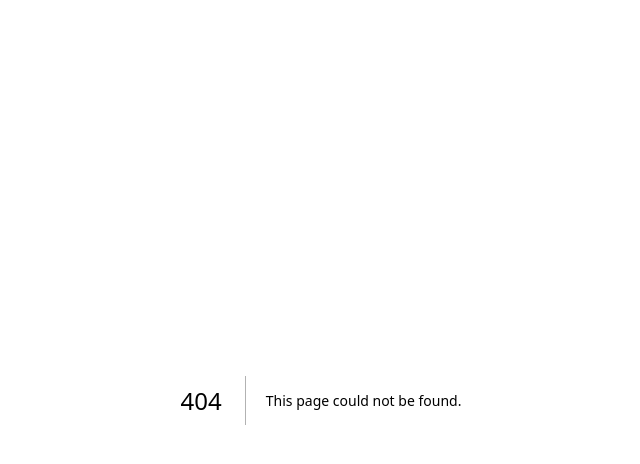
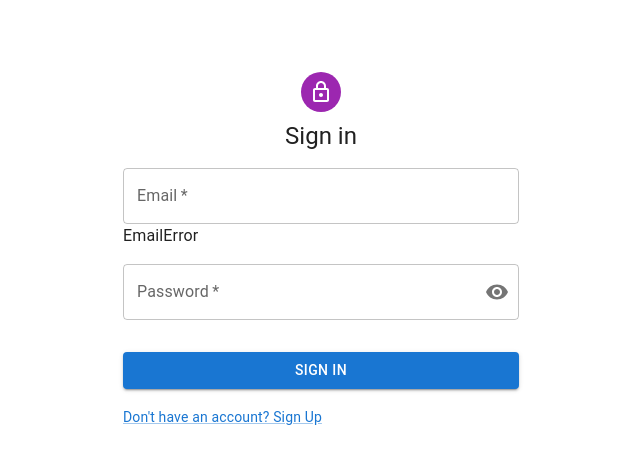
Before and after one commit to peVelosa/to-do-app, a Next.js app: page /signin in a window 1280 px wide. Before the commit this address had no page. Shown: the top 464 px of the page, without its empty margins (319-959 px from the left). Built offline with nearby package versions, Linux system fonts and the light colour scheme.

Commit message:
signin page

```diff
--- a/package.json
+++ b/package.json
@@ -8,13 +8,14 @@
     "start": "next start",
     "lint": "next lint",
     "server:prisma": "npx prisma studio",
-    "server:main": "pscale connect to-do-app --port 3309",
-    "server:shadow": "pscale connect to-do-app --port 3319",
+    "server:main": "pscale connect to-do-app main --port 3309",
+    "server:shadow": "pscale connect to-do-app shadow --port 3319",
     "server": "concurrently \"npm run server:prisma\" \"npm run server:main\" \"npm run server:shadow\""
   },
   "dependencies": {
     "@emotion/react": "^11.10.6",
     "@emotion/styled": "^11.10.6",
+    "@mui/icons-material": "^5.11.11",
     "@mui/material": "^5.11.15",
     "@mui/styled-engine-sc": "^5.11.11",
     "@prisma/client": "^4.12.0",
@@ -32,6 +33,7 @@
     "react-dnd": "^16.0.1",
     "react-dnd-html5-backend": "^16.0.1",
     "react-dom": "18.2.0",
+    "react-hook-form": "^7.43.8",
     "styled-components": "^5.3.9",
     "typescript": "5.0.2"
   },
--- /dev/null
+++ b/src/components/fields/Email/Email.tsx
@@ -0,0 +1,15 @@
+import { FormControl, InputLabel, OutlinedInput } from "@mui/material";
+import React from "react";
+import EmailError from "./EmailError";
+
+const Email = () => {
+  return (
+    <FormControl sx={{ my: 1 }} variant="outlined" fullWidth required>
+      <InputLabel htmlFor="email">Email</InputLabel>
+      <OutlinedInput name="email" label="Email" id="email" type={"text"} />
+      <EmailError />
+    </FormControl>
+  );
+};
+
+export default Email;
--- /dev/null
+++ b/src/components/fields/Email/EmailError.tsx
@@ -0,0 +1,7 @@
+import React from "react";
+
+const EmailError = () => {
+  return <div>EmailError</div>;
+};
+
+export default EmailError;
--- /dev/null
+++ b/src/components/fields/Password/Password.tsx
@@ -0,0 +1,41 @@
+import { VisibilityOff, Visibility } from "@mui/icons-material";
+import {
+  FormControl,
+  InputLabel,
+  OutlinedInput,
+  InputAdornment,
+  IconButton,
+} from "@mui/material";
+import React, { useState } from "react";
+
+const Password = () => {
+  const [isPasswordVisible, setIsPasswordVisible] = useState<boolean>(false);
+
+  const handlePassword = () => setIsPasswordVisible(!isPasswordVisible);
+
+  return (
+    <FormControl sx={{ my: 1 }} variant="outlined" fullWidth required>
+      <InputLabel htmlFor="password">Password</InputLabel>
+      <OutlinedInput
+        name="password"
+        label="Password"
+        id="password"
+        type={isPasswordVisible ? "text" : "password"}
+        endAdornment={
+          <InputAdornment position="end">
+            <IconButton
+              aria-label="toggle password visibility"
+              onClick={handlePassword}
+              onMouseDown={handlePassword}
+              edge="end"
+            >
+              {isPasswordVisible ? <VisibilityOff /> : <Visibility />}
+            </IconButton>
+          </InputAdornment>
+        }
+      />
+    </FormControl>
+  );
+};
+
+export default Password;
--- /dev/null
+++ b/src/components/signin/SignIn.tsx
@@ -0,0 +1,85 @@
+import React, { useState } from "react";
+
+import { ThemeProvider } from "@emotion/react";
+import {
+  Container,
+  CssBaseline,
+  Box,
+  Avatar,
+  Typography,
+  Button,
+  Grid,
+  createTheme,
+  Link,
+} from "@mui/material";
+import LockOutlinedIcon from "@mui/icons-material/LockOutlined";
+import Email from "../fields/Email/Email";
+import Password from "../fields/Password/Password";
+
+const theme = createTheme();
+
+const defaultErrors = {
+  email: false,
+  password: false,
+};
+type defaultErrorsType = {
+  email: boolean;
+  password: boolean;
+};
+const SignIn = () => {
+  const [errors, setErrors] = useState<defaultErrorsType>(defaultErrors);
+
+  const handleSubmit = (event: React.FormEvent<HTMLFormElement>) => {
+    event.preventDefault();
+    const data = new FormData(event.currentTarget);
+  };
+
+  return (
+    <ThemeProvider theme={theme}>
+      <Container component="main" maxWidth="xs">
+        <CssBaseline />
+        <Box
+          sx={{
+            marginTop: 8,
+            display: "flex",
+            flexDirection: "column",
+            alignItems: "center",
+          }}
+        >
+          <Avatar sx={{ m: 1, bgcolor: "secondary.main" }}>
+            <LockOutlinedIcon />
+          </Avatar>
+          <Typography component="h1" variant="h5">
+            Sign in
+          </Typography>
+          <Box
+            component="form"
+            onSubmit={handleSubmit}
+            noValidate
+            sx={{ mt: 1 }}
+          >
+            <Email />
+            <Password />
+            <Button
+              type="submit"
+              fullWidth
+              variant="contained"
+              sx={{ mt: 3, mb: 2 }}
+            >
+              Sign In
+            </Button>
+            <Grid container>
+              <Grid item>
+                <Link href="#" variant="body2">
+                  {"Don't have an account? Sign Up"}
+                </Link>
+              </Grid>
+            </Grid>
+          </Box>
+        </Box>
+      </Container>
+    </ThemeProvider>
+  );
+};
+
+export default SignIn;
--- /dev/null
+++ b/src/pages/signin/index.tsx
@@ -0,0 +1,5 @@
+import SignIn from "@/components/signin/SignIn";
+
+export default function SignInPage() {
+  return <SignIn />;
+}
--- a/src/styles/globals.css
+++ b/src/styles/globals.css
@@ -1,4 +1,14 @@
-#__next{
+*,
+*::before,
+*::after {
+  margin: 0;
+  padding: 0;
+  box-sizing: border-box;
+  -webkit-font-smoothing: antialiased;
+  -moz-osx-font-smoothing: greyscale;
+}
+
+#__next {
   min-height: 100vh;
   min-height: 100svh;
 }
```
Also changed, not shown: src/pages/signup/index.tsx (added, +7 -0 lines), src/components/fields/Password/PasswordError.tsx (added), 2 other files (tests, documents, lock files or other folders).
